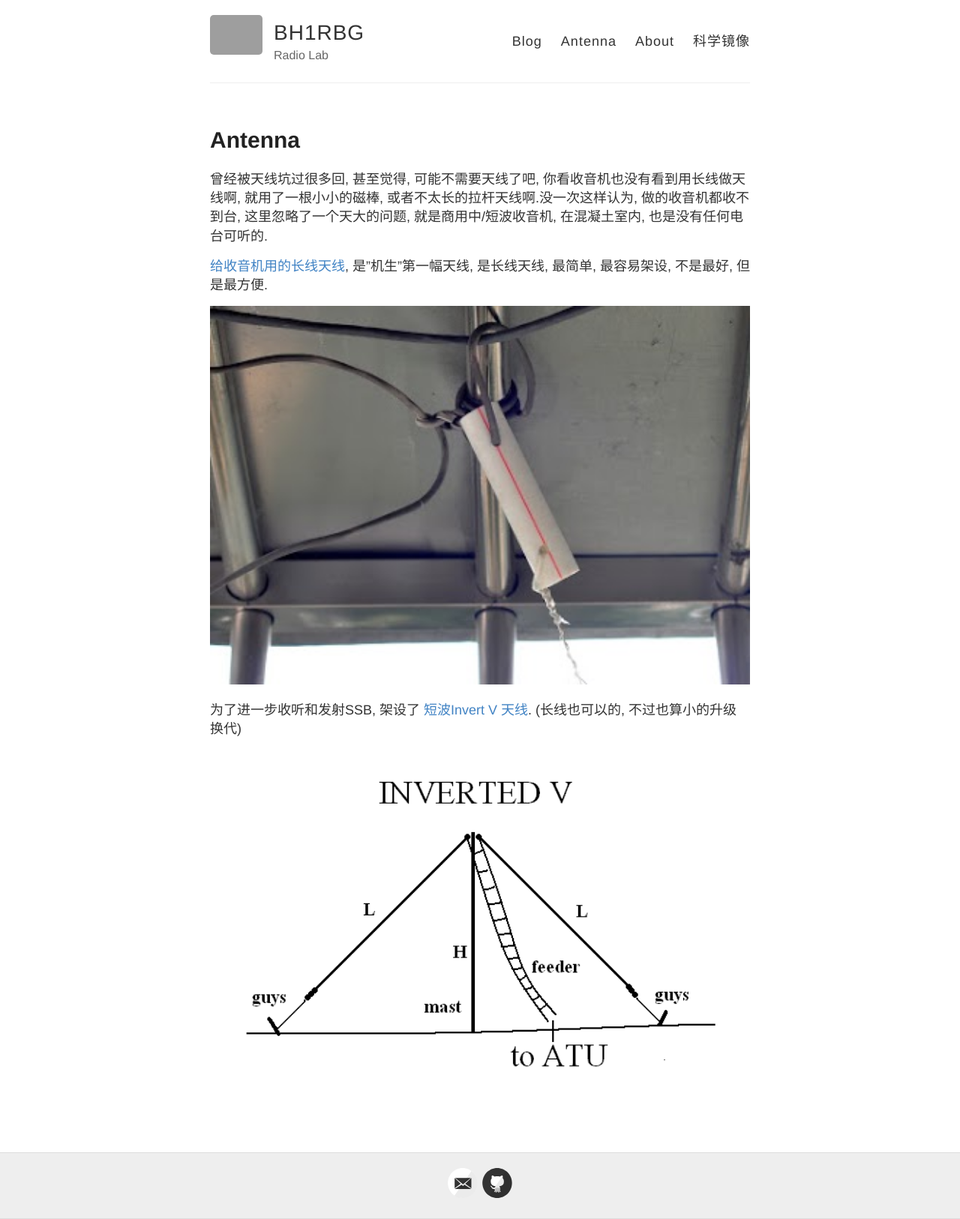
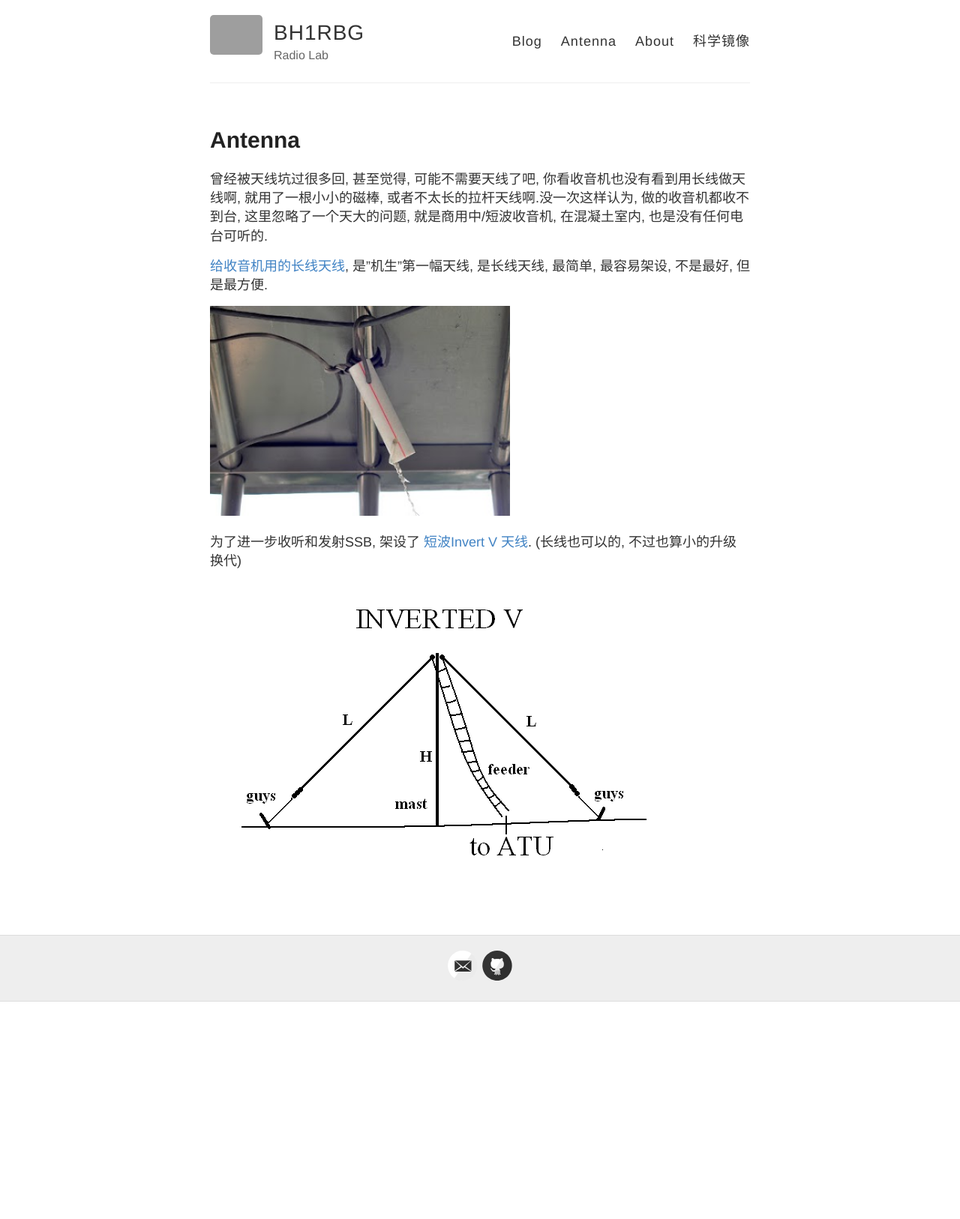
Before and after one commit to bh1rbg/bh1rbg.github.io, a Jekyll site: the page built from antenna.md, in a window 1280 px wide. Shown: the whole page at 75% size. Built offline with Jekyll 4.4.1, drawn with Linux system fonts in a browser that asks for light colours; after the commit the page ends 1336 px from its top, so only the background shows below that; grey boxes are pictures that could not be loaded.

Commit message:
markdown width works

```diff
--- a/antenna.md
+++ b/antenna.md
@@ -10,8 +10,8 @@ permalink: /antenna/
 
 <a href="{{ site.baseurl }}/first-antenna/"> 给收音机用的长线天线</a>, 是"机生"第一幅天线, 是长线天线, 最简单, 最容易架设, 不是最好, 但是最方便.
 
-![]({{ site.baseurl }}/images/longwire-window.jpg){:width="800px"}
+![]({{ site.baseurl }}/images/longwire-window.jpg){:width="400px"}
 
 为了进一步收听和发射SSB, 架设了<a href="{{ site.baseurl }}/invertv-antenna/"> 短波Invert V 天线</a>. (长线也可以的, 不过也算小的升级换代)
 
-![]({{ site.baseurl }}/images/invertedv.gif){:width="800px"}
+![]({{ site.baseurl }}/images/invertedv.gif)
```
Also changed, not shown: _posts/2015-10-06-first-antenna.md (+1 -1 lines), _posts/2019-1-01-invertv-antenna.md (+2 -2 lines).
